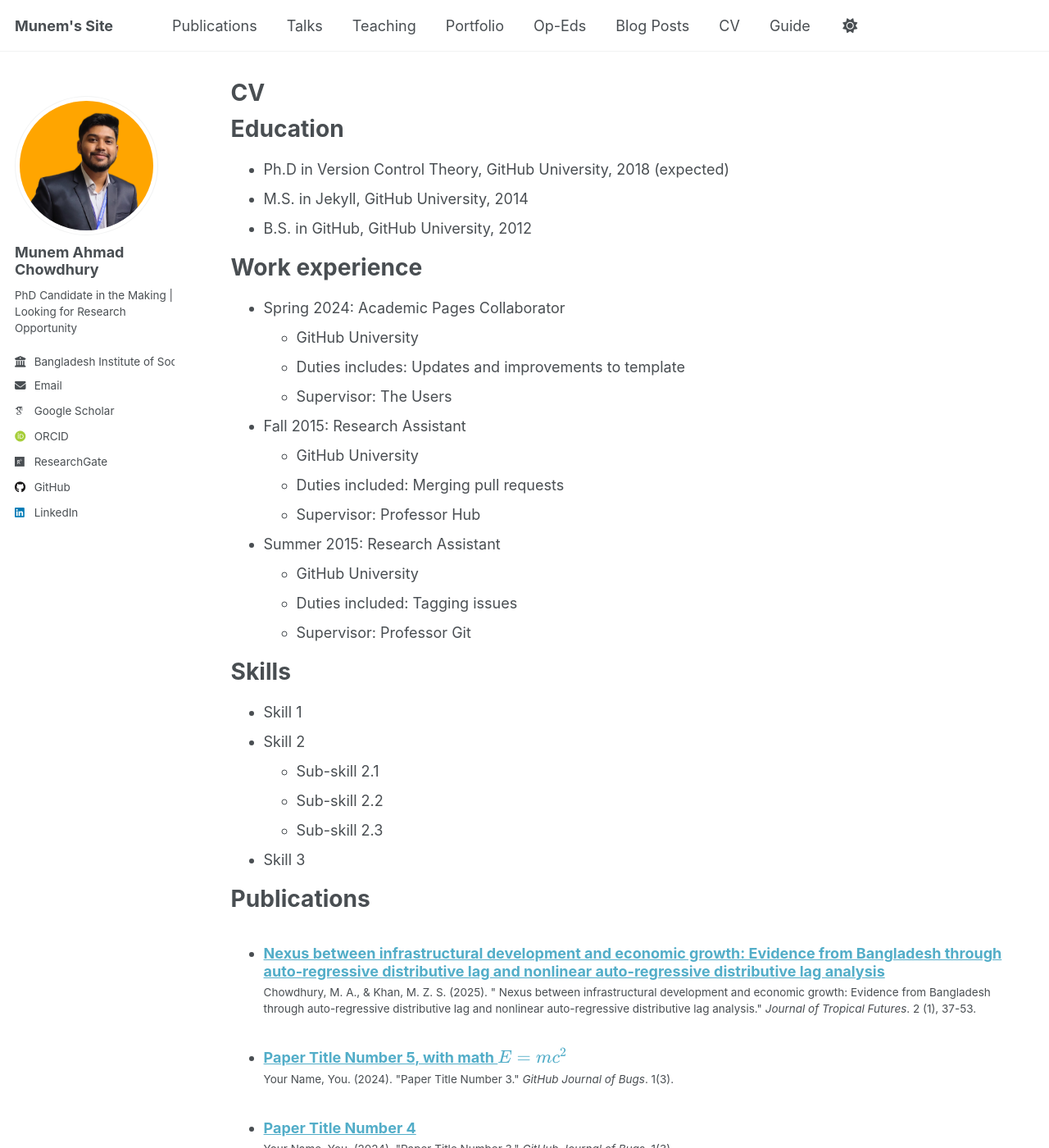
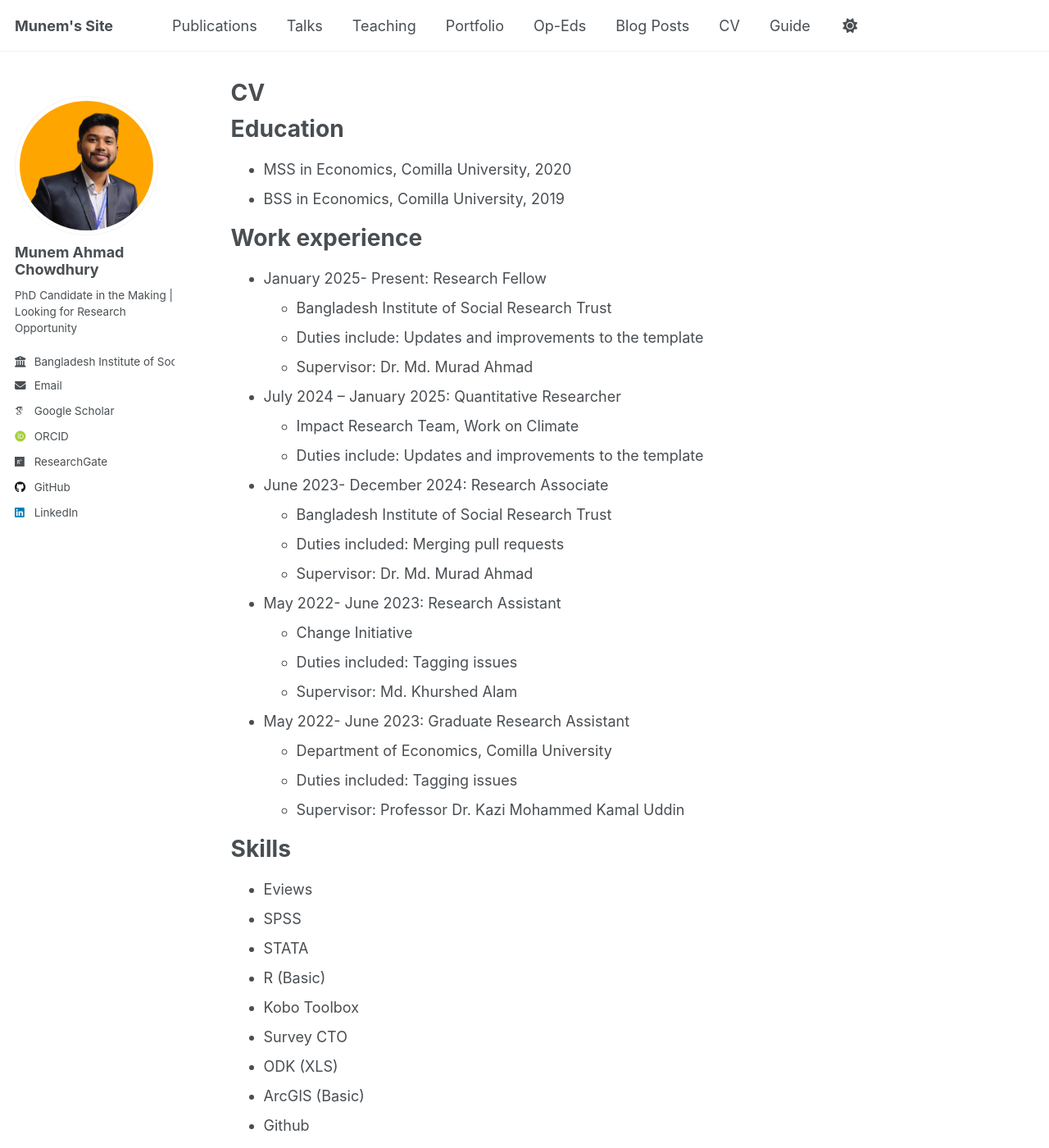
Before and after one commit to munemahmad/munemahmad.github.io, a Jekyll site: the page built from _pages/cv.md, in a window 1280 px wide and 1400 px high. Shown: the whole window at 82% size. Built offline with Jekyll 4.4.1, drawn with Linux system fonts in a browser that asks for light colours; some web fonts are replaced; a script that is not in the unit is left out; some of the changed text lies outside the part shown.

Commit message:
Update cv.md

```diff
--- a/_pages/cv.md
+++ b/_pages/cv.md
@@ -11,35 +11,47 @@ redirect_from:
 
 Education
 ======
-* Ph.D in Version Control Theory, GitHub University, 2018 (expected)
-* M.S. in Jekyll, GitHub University, 2014
-* B.S. in GitHub, GitHub University, 2012
+* MSS in Economics, Comilla University, 2020
+* BSS in Economics, Comilla University, 2019
 
 Work experience
 ======
-* Spring 2024: Academic Pages Collaborator
-  * GitHub University
-  * Duties includes: Updates and improvements to template
-  * Supervisor: The Users
+* January 2025- Present: Research Fellow
+  * Bangladesh Institute of Social Research Trust
+  * Duties include: Updates and improvements to the template
+  * Supervisor: Dr. Md. Murad Ahmad
 
-* Fall 2015: Research Assistant
-  * GitHub University
+* July 2024 – January 2025: Quantitative Researcher
+  * Impact Research Team, Work on Climate
+  * Duties include: Updates and improvements to the template
+
+* June 2023- December 2024: Research Associate
+  * Bangladesh Institute of Social Research Trust
   * Duties included: Merging pull requests
-  * Supervisor: Professor Hub
+  * Supervisor: Dr. Md. Murad Ahmad
 
-* Summer 2015: Research Assistant
-  * GitHub University
+* May 2022- June 2023: Research Assistant
+  * Change Initiative
   * Duties included: Tagging issues
-  * Supervisor: Professor Git
+  * Supervisor: Md. Khurshed Alam
+
+* May 2022- June 2023: Graduate Research Assistant
+  * Department of Economics, Comilla University
+  * Duties included: Tagging issues
+  * Supervisor: Professor Dr. Kazi Mohammed Kamal Uddin
 
 Skills
 ======
-* Skill 1
-* Skill 2
-  * Sub-skill 2.1
-  * Sub-skill 2.2
-  * Sub-skill 2.3
-* Skill 3
+* Eviews
+* SPSS
+* STATA
+* R (Basic)
+* Kobo Toolbox
+* Survey CTO
+* ODK (XLS)
+* ArcGIS (Basic)
+* Github
+
 
 Publications
 ======
@@ -58,7 +70,3 @@ Teaching
   <ul>{% for post in site.teaching reversed %}
     {% include archive-single-cv.html %}
   {% endfor %}</ul>
-
-Service and leadership
-======
-* Currently signed in to 43 different slack teams
```
